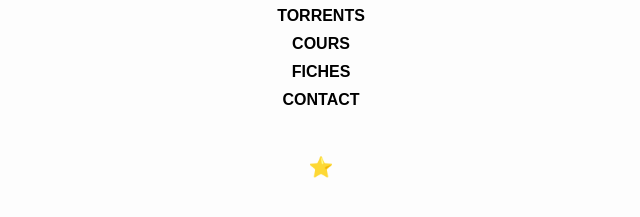
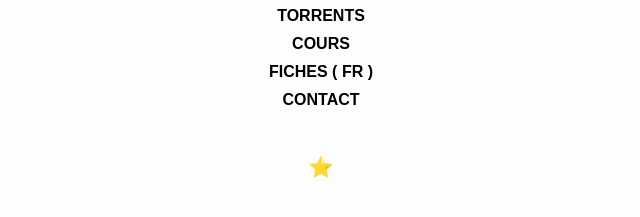
Before and after one commit to usedzqd17/bacpro, a plain HTML site: page index.html in a window 1280 px wide. Shown: the part 395-612 px from the top of the page, 319-959 px from the left. Drawn offline with Linux system fonts and the light colour scheme.

Commit message:
Update index.html

```diff
--- a/index.html
+++ b/index.html
@@ -15,7 +15,7 @@
             <li><a href="#">FILMS</a></li>
             <li><a href="#">TORRENTS</a></li>
             <li><a href="#">COURS</a></li>
-            <li><a href="#">FICHES</a></li>
+            <li><a href="https://usedzqd17.github.io/bacfr/#">FICHES ( FR )</a></li>
             <li><a href="https://usedzqd17.github.io/EVANgelisation.film/formulaire/formulaire/formulaire.html">CONTACT</a></li>
         </ul>
         <div class="social-icons">
```
